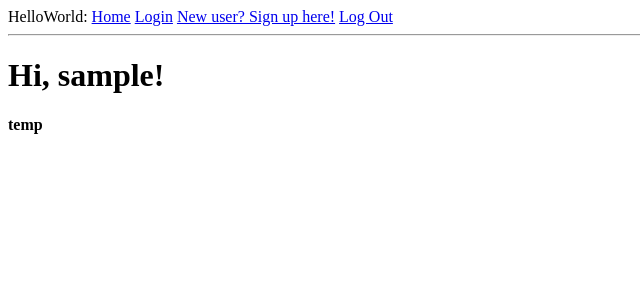
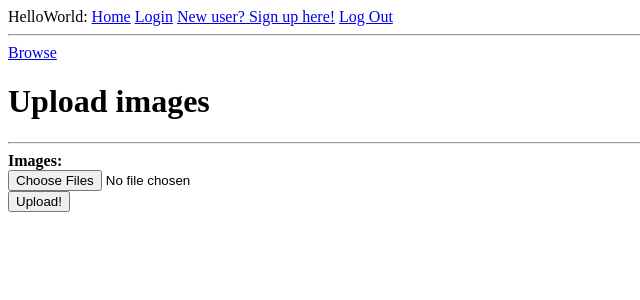
Before and after one commit to QMeng/ECE1779, a Flask app: page /home in a window 1280 px wide. Shown: the top 300 px of the page, without its empty margins (0-640 px from the left). Run offline with Flask 2, Linux system fonts and the light colour scheme; the visitor is signed in with stand-in values (Sample User, id 1); data that the repository does not hold is empty; some libraries are stand-ins or nearby versions.

Commit message:
upload finished

```diff
--- a/app/__init__.py
+++ b/app/__init__.py
@@ -1,11 +1,14 @@
+import os
 from flask import *
 from flask_sqlalchemy import *
 from app.config import Config
 from flask_login import LoginManager
 
+
 app = Flask(__name__)
 app.config.from_object(Config)
 db = SQLAlchemy(app)
 login = LoginManager(app)
+APP_ROOT = os.path.dirname(os.path.abspath(__file__))
 
 from app import routes
--- a/app/models.py
+++ b/app/models.py
@@ -23,6 +23,17 @@ class User(UserMixin, db.Model):
     def check_password(self, password):
         return check_password_hash(self.password, password)
 
+
+class ImageContents(db.Model):
+    __tablename__ = "ImageInfo"
+    id = db.Column(db.Integer, primary_key=True)
+    user = db.Column(db.Integer)
+    name = db.Column(db.String(256), unique=True)
+    path = db.Column(db.String(256), unique=True)
+    thumbnail_path = db.Column(db.String(256), unique=True)
+
+
+
 @login.user_loader
 def load_user(id):
     return User.query.get(int(id))
--- a/app/routes.py
+++ b/app/routes.py
@@ -1,6 +1,8 @@
+
 from app.forms import *
 from app.models import *
 from flask_login import login_user, login_required, logout_user
+
 
 
 @app.route('/')
@@ -27,7 +29,7 @@ def login():
     return render_template('login.html', title='Sign In', form=form)
 
 
-@app.route('/home', methods=['GET', 'POST'])
+@app.route('/home')
 @login_required
 def home():
     '''
@@ -66,3 +68,57 @@ def signup():
 def logout():
     logout_user()
     return redirect(url_for('login'))
+
+
+@app.route("/upload", methods=["POST"])
+def upload():
+    '''
+    This is the upload page. User can upload images.
+    '''
+    target = os.path.join(APP_ROOT, 'images/')
+    # target = os.path.join(APP_ROOT, 'static/')
+    print(target)
+    if not os.path.isdir(target):
+        os.mkdir(target)
+    else:
+        print("Couldn't create upload directory: {}".format(target))
+        print(request.files.getlist("file"))
+    for upload in request.files.getlist("file"):
+
+        print(upload)
+        print("{} is the file name".format(upload.filename))
+        filename = upload.filename
+        destination = "/".join([target, filename])
+        print ("Accept incoming file:", filename)
+        print ("Save it to:", destination)
+        upload.save(destination)
+
+      ##  with Image(filename) as img:
+      ##      with img.clone() as i:
+      ##          i.resize(int(i.width * 0.25), int(i.height * 0.25))
+       ##         i.save(filename='thumbnail-{0}.png'.format(1))
+
+        new_image = ImageContents(name=filename, path=destination, thumbnail_path=0)
+        db.session.add(new_image)
+        db.session.commit()
+
+    # return send_from_directory("images", filename, as_attachment=True)
+    return render_template("complete_display_image.html", image_name=filename)
+
+
+@app.route('/upload/<filename>')
+def send_image(filename):
+    return send_from_directory("images", filename)
+
+
+@app.route('/Thumbnail')
+def get_gallery():
+
+        image_names = os.listdir(APP_ROOT + '/images')
+        print(image_names)
+        return render_template("gallery.html", image_names=image_names)
+
+
+@app.route('/Return/')
+def return_home():
+    return redirect(url_for('home'))
--- a/app/templates/homePage.html
+++ b/app/templates/homePage.html
@@ -1,6 +1,49 @@
 {% extends "base.html" %}
 
 {% block content %}
-    <h1>Hi, {{ current_user.username }}!</h1>
-    <div><p><b>temp</b></p></div>
+<!DOCTYPE html>
+<html>
+<head>
+<title>Upload</title>
+<script src="https://ajax.googleapis.com/ajax/libs/jquery/1.12.0/jquery.min.js"></script>
+</head>
+<body>
+<a href="/Thumbnail">Browse</a>
+<form id="upload-form" action="{{ url_for('upload') }}" method="POST" enctype="multipart/form-data">
+    <h1>Upload images</h1>
+    <hr>
+    <strong>Images:</strong><br>
+    <input id="file-picker" type="file" name="file" accept="image/*" multiple>
+    <div id="msg"></div>
+    <input type="submit" value="Upload!" id="upload-button">
+</form>
+</body>
+<script>
+
+    $("#file-picker").change(function(){
+
+        var input = document.getElementById('file-picker');
+
+        for (var i=0; i<input.files.length; i++)
+        {
+
+            var ext= input.files[i].name.substring(input.files[i].name.lastIndexOf('.')+1).toLowerCase()
+
+            if ((ext == 'jpeg') || (ext == 'png') || (ext == 'jpg') )
+            {
+                $("#msg").text("Files are supported")
+            }
+            else
+            {
+                $("#msg").text("Files are NOT supported")
+                document.getElementById("file-picker").value ="";
+            }
+
+        }
+
+
+    } );
+
+</script>
+
 {% endblock %}
```
Also changed, not shown: app/templates/complete_display_image.html (added, +13 -0 lines), app/templates/gallery.html (added, +32 -0 lines), 1 other file.
